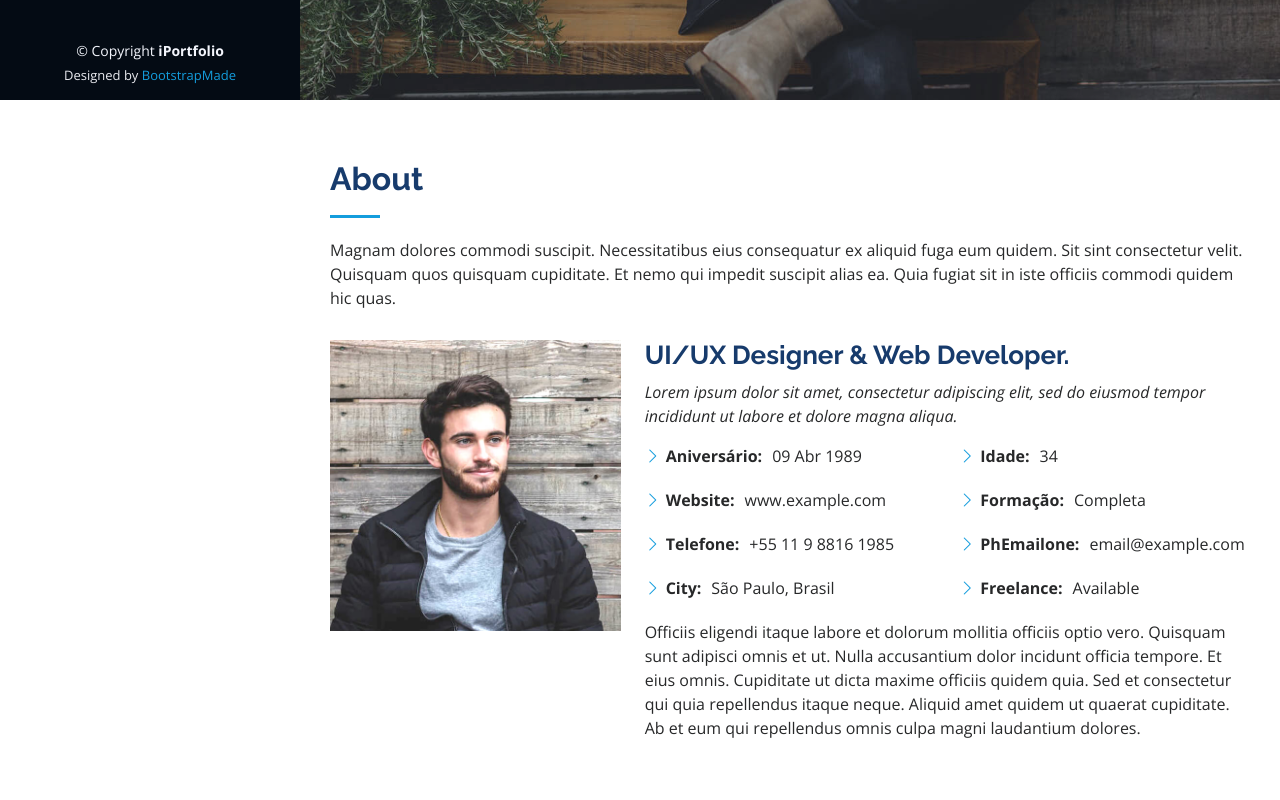
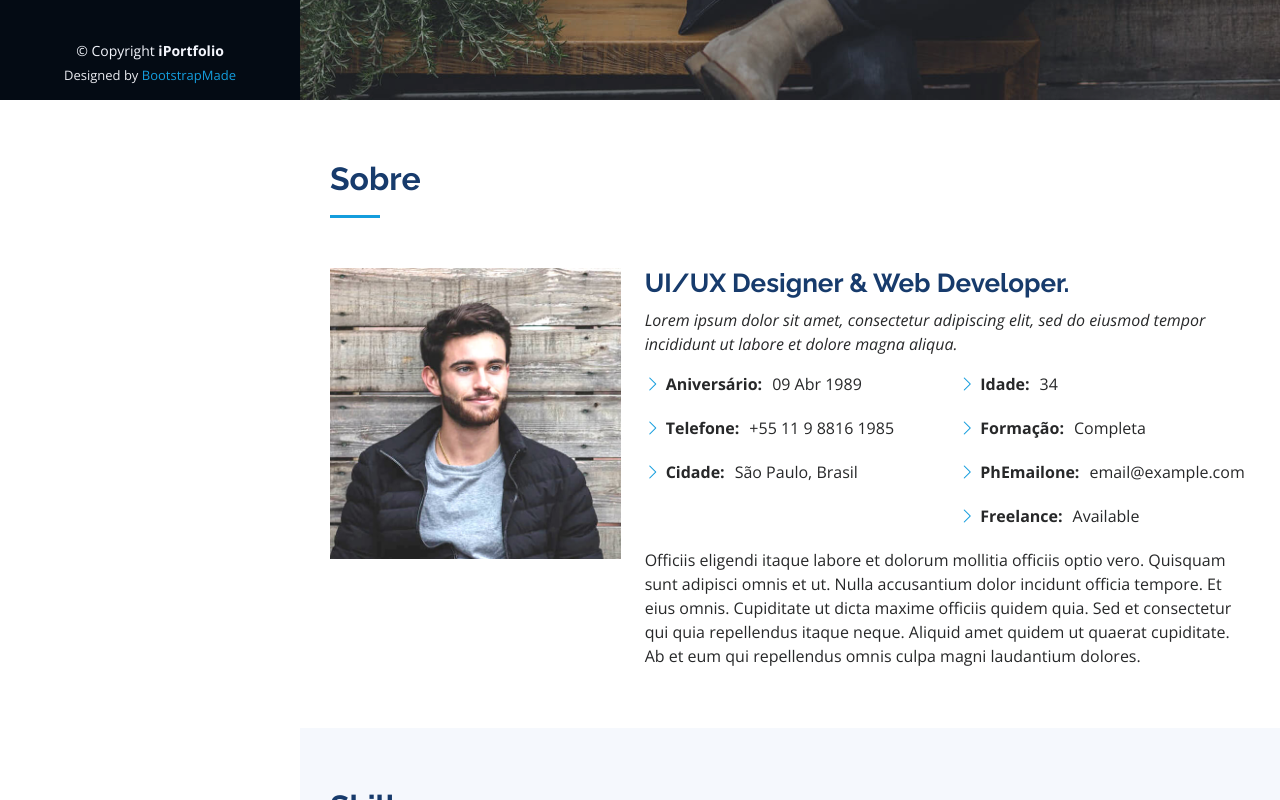
Before and after one commit to almeida89/portifolio, a plain HTML site: page index.html in a window 1280 px wide. Shown: the part 700-1500 px from the top of the page. Drawn offline with nearby package versions, Linux system fonts and the light colour scheme.

Commit message:
Atualização da seção Sobre

```diff
--- a/index.html
+++ b/index.html
@@ -84,8 +84,7 @@
       <div class="container">
 
         <div class="section-title">
-          <h2>About</h2>
-          <p>Magnam dolores commodi suscipit. Necessitatibus eius consequatur ex aliquid fuga eum quidem. Sit sint consectetur velit. Quisquam quos quisquam cupiditate. Et nemo qui impedit suscipit alias ea. Quia fugiat sit in iste officiis commodi quidem hic quas.</p>
+          <h2>Sobre</h2>
         </div>
 
         <div class="row">
@@ -102,9 +101,8 @@
               <div class="col-lg-6">
                 <ul>
                   <li><i class="bi bi-chevron-right"></i> <strong>Aniversário:</strong> <span>09 Abr 1989</span></li>
-                  <li><i class="bi bi-chevron-right"></i> <strong>Website:</strong> <span>www.example.com</span></li>
                   <li><i class="bi bi-chevron-right"></i> <strong>Telefone:</strong> <span>+55 11 9 8816 1985</span></li>
-                  <li><i class="bi bi-chevron-right"></i> <strong>City:</strong> <span>São Paulo, Brasil</span></li>
+                  <li><i class="bi bi-chevron-right"></i> <strong>Cidade:</strong> <span>São Paulo, Brasil</span></li>
                 </ul>
               </div>
               <div class="col-lg-6">
```
